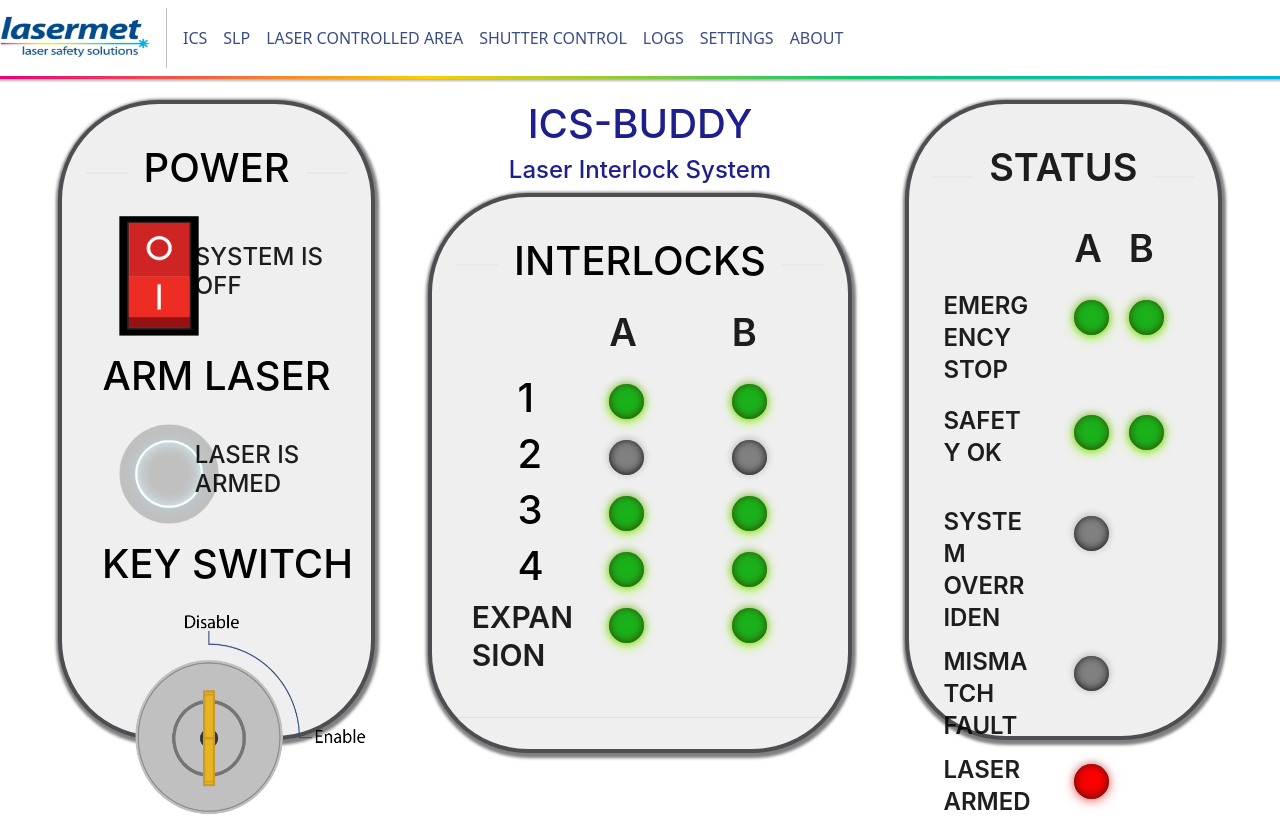
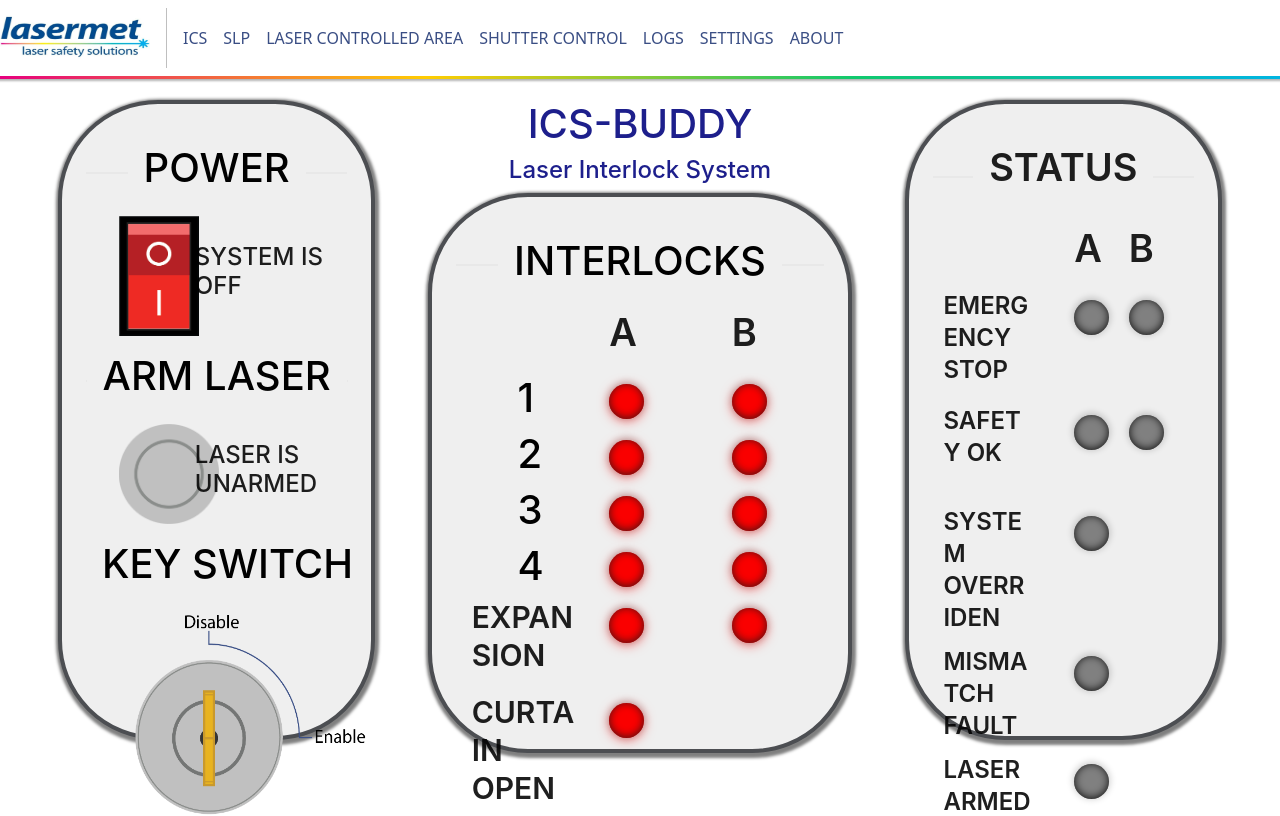
Before and after one commit to kobef1/ics_buddy, a React (Create React App) app: page / in a window 1280 px wide. Shown: the top 816 px of the page. Built offline with nearby package versions, Linux system fonts and the light colour scheme; no server answers.

Commit message:
connected to backend

```diff
--- a/package.json
+++ b/package.json
@@ -7,6 +7,7 @@
     "@testing-library/react": "^13.4.0",
     "@testing-library/user-event": "^13.5.0",
     "antd": "^5.11.5",
+    "axios": "^1.6.2",
     "bootstrap": "^5.3.2",
     "react": "^18.2.0",
     "react-bootstrap": "^2.9.1",
--- a/src/App.js
+++ b/src/App.js
@@ -5,18 +5,45 @@
 import ICS from './Pages/ics_buddy';
 import { Form, Button, Input, Modal, Select, Divider, message, Row, Col, Card, Typography } from "antd";
 import { Content, Header } from 'antd/es/layout/layout';
-import { useEffect } from 'react';
+import { useEffect, useState } from 'react';
+import axios from 'axios';
 
 function App() {
+  const [myData, setMyData] = useState({})
+  const [fetching, setFetching] = useState(false)
+  useEffect(() => {
+    const fetchData = async () => {
+      if (fetching) {
+        return
+      }
+      try {
+        setFetching(true)
+        axios({ method: 'get', url: 'http://localhost:8000/fetch' }).then((response) => {
+          setMyData(response.data)
+          console.log(response.data)
+        })
+      } catch (error) {
+        console.error(`Error fetching data: `, error)
+      } finally {
+        setFetching(false)
+      }
+    }
+
+    const intervalId = setInterval(() => {
+      fetchData()
+    }, 200)
+
+    return () => clearInterval(intervalId)
+
+  }, [myData])
   return (
-
     <>
       <div>
         <Nav_bar />
       </div>
 
       <Content style={{ marginTop: "100px" }}>
-        <ICS />
+        <ICS myData ={myData} />
       </Content>
     </>
   );
--- a/src/Components/navbar.jsx
+++ b/src/Components/navbar.jsx
@@ -1,14 +1,11 @@
 import Nav from 'react-bootstrap/Nav';
 import Navbar from 'react-bootstrap/Navbar';
-import NavDropdown from 'react-bootstrap/NavDropdown';
-import Dropdown from 'react-bootstrap/Dropdown';
 import 'bootstrap/dist/css/bootstrap.min.css';
 import './nav_bar.css';
-import { LogoutOutlined, UserOutlined, BugOutlined, AimOutlined, CalculatorOutlined, SearchOutlined,SelectOutlined, LineOutlined  } from '@ant-design/icons';
 import logo from './Logo.png';
 import React, { useState } from 'react';
 // import { NavLink } from 'react-router-dom';
-import { Form, Button, Input, Modal, Select, Divider, message } from 'antd';
+import {message } from 'antd';
 
 
 const user = ["Kobe", "Jayson", "Kat", "Paul", "Eugene", "Herb", "Jerico"];
--- a/src/Pages/ics_buddy.jsx
+++ b/src/Pages/ics_buddy.jsx
@@ -1,12 +1,15 @@
 
 import "bootstrap/dist/css/bootstrap.min.css";
 import './ics.css';
-import { Form, Button, Input, Modal, Select, Divider, message, Row, Col, Card, Typography, Table } from "antd";
-import ce from "./images/ce.png";
+import { Divider, Row, Col, Card, Typography} from "antd";
 
 // import  from './switch-on.png'
 
-function ICS() {
+function ICS({ myData }) {
+  const {il1a, il1b , il2a, il2b, il3a, il3b, il4a, il4b, expnA, expnB, esA, esB, safetyA, safetyB,
+    sysOverride, systemArmed, mismatch, keySwitchA } = myData
+  console.log(`AAAAAAAAAAAAAAAAA IL1A =`, il1a, typeof (il1a));
+
   return (
     <>
       <div style={{ margin: "0px 5px 0px 5px" }}>
@@ -29,14 +32,18 @@
                   <div>
                     {" "}
                     <img
-                      src={require("./images/switch-on.png")}
+                      src={
+                        il1a === "1"
+                          ? require("./images/switch-on.png")
+                          : require("./images/switch-off.png")
+                      }
                       width={80}
                       height={120}
                     />
                   </div>
                 </Col>
                 <Col span={14}>
-                  <h4>SYSTEM IS OFF</h4>
+                  <h4>SYSTEM IS {il1a === "1" ? "ON" : "OFF"}</h4>
                 </Col>
               </Row>
               <Divider>
@@ -46,13 +53,17 @@
                 <Col span={10} push={3}>
                   <img
                     class="click"
-                    src={require("./images/pushbutton-on2.png")}
+                    src={
+                      systemArmed === "0"
+                        ? require("./images/pushbutton-on2.png")
+                        : require("./images/pushbutton-off.png")
+                    }
                     width={100}
                     height={100}
                   />
                 </Col>
                 <Col span={14}>
-                  <h4>LASER IS ARMED</h4>
+                  <h4>LASER IS {il1a === "0" ? "ARMED" : "UNARMED"}</h4>
                 </Col>
               </Row>
               <Divider>
@@ -60,7 +71,11 @@
               </Divider>
               <Row align={"middle"} justify={"center"}>
                 <img
-                  src={require("./images/keyswitch-off.png")}
+                  src={
+                    keySwitchA === "1"
+                      ? require("./images/keyswitch-on.png")
+                      : require("./images/keyswitch-off.png")
+                  }
                   width={330}
                   height={230}
                 />
@@ -100,12 +115,12 @@
                 </Col>
                 <Col span={4} push={4}>
                   <div class="led-box">
-                    <div class="led-green"></div>
+                    <div class={il1a === "1" ? "led-green" : "led-red"}></div>
                   </div>
                 </Col>
                 <Col span={4} push={8}>
                   <div class="led-box">
-                    <div class="led-green"></div>
+                    <div class={il1b === "1" ? "led-green" : "led-red"}></div>
                   </div>
                 </Col>
               </Row>
@@ -115,12 +130,12 @@
                 </Col>
                 <Col span={4} push={4}>
                   <div class="led-box">
-                    <div class="led-off"></div>
+                    <div class={il2a === "1" ? "led-green" : "led-red"}></div>
                   </div>
                 </Col>
                 <Col span={4} push={8}>
                   <div class="led-box">
-                    <div class="led-off"></div>
+                    <div class={il2b === "1" ? "led-green" : "led-red"}></div>
                   </div>
                 </Col>
               </Row>
@@ -130,12 +145,12 @@
                 </Col>
                 <Col span={4} push={4}>
                   <div class="led-box">
-                    <div class="led-green"></div>
+                    <div class={il3a === "1" ? "led-green" : "led-red"}></div>
                   </div>
                 </Col>
                 <Col span={4} push={8}>
                   <div class="led-box">
-                    <div class="led-green"></div>
+                    <div class={il3b === "1" ? "led-green" : "led-red"}></div>
                   </div>
                 </Col>
               </Row>
@@ -145,12 +160,12 @@
                 </Col>
                 <Col span={4} push={4}>
                   <div class="led-box">
-                    <div class="led-green"></div>
+                    <div class={il4a === "1" ? "led-green" : "led-red"}></div>
                   </div>
                 </Col>
                 <Col span={4} push={8}>
                   <div class="led-box">
-                    <div class="led-green"></div>
+                    <div class={il4b === "1" ? "led-green" : "led-red"}></div>
                   </div>
                 </Col>
               </Row>
@@ -162,17 +177,33 @@
                 </Col>
                 <Col span={4} push={3}>
                   <div class="led-box">
-                    <div class="led-green"></div>
+                    <div class={expnA === "1" ? "led-green" : "led-red"}></div>
                   </div>
                 </Col>
                 <Col span={4} push={7}>
                   <div class="led-box">
-                    <div class="led-green"></div>
+                    <div class={expnB === "1" ? "led-green" : "led-red"}></div>
                   </div>
                 </Col>
               </Row>
 
-              <Divider></Divider>
+              <Row>
+                <Col span={7} push={1}>
+                  <Typography.Title>
+                    <h2>CURTAIN OPEN</h2>
+                  </Typography.Title>
+                </Col>
+                <Col span={4} push={3}>
+                  <div class="led-box">
+                    <div class={expnB === "1" ? "led-green" : "led-red"}></div>
+                  </div>
+                </Col>
+              </Row>
+              <Row justify={"center"}>
+                <div style={{ border: '2px solid', borderRadius: '10px', width: '300px', height: '80px' }}>
+                  <h2 style={{alignItems:'middle'}}>ALIGNMENT MODE</h2>
+              </div>
+              </Row>
             </Card>
           </Col>
           <Col span={6} push={3}>
@@ -206,12 +237,12 @@
                 </Col>
                 <Col span={4} push={5}>
                   <div class="led-box">
-                    <div class="led-green"></div>
+                    <div class={esA === "0" ? "led-green" : "led-off"}></div>
                   </div>
                 </Col>
                 <Col span={4} push={6}>
                   <div class="led-box">
-                    <div class="led-green"></div>
+                    <div class={esB === "0" ? "led-green" : "led-off"}></div>
                   </div>
                 </Col>
               </Row>
@@ -223,12 +254,16 @@
                 </Col>
                 <Col span={4} push={5}>
                   <div class="led-box">
-                    <div class="led-green"></div>
+                    <div
+                      class={safetyA === "1" ? "led-green" : "led-off"}
+                    ></div>
                   </div>
                 </Col>
                 <Col span={4} push={6}>
                   <div class="led-box">
-                    <div class="led-green"></div>
+                    <div
+                      class={safetyB === "1" ? "led-green" : "led-off"}
+                    ></div>
                   </div>
                 </Col>
               </Row>
@@ -240,7 +275,9 @@
                 </Col>
                 <Col span={4} push={5}>
                   <div class="led-box">
-                    <div class="led-off"></div>
+                    <div
+                      class={sysOverride === "0" ? "led-red" : "led-off"}
+                    ></div>
                   </div>
                 </Col>
                 <Col span={4} push={6}></Col>
@@ -253,7 +290,7 @@
                 </Col>
                 <Col span={4} push={5}>
                   <div class="led-box">
-                    <div class="led-off"></div>
+                    <div class={mismatch === "0" ? "led-red" : "led-off"}></div>
                   </div>
                 </Col>
                 <Col span={4} push={6}></Col>
@@ -266,7 +303,9 @@
                 </Col>
                 <Col span={4} push={3}>
                   <div class="led-box">
-                    <div class="led-red"></div>
+                    <div
+                      class={systemArmed === "0" ? "led-red" : "led-off"}
+                    ></div>
                   </div>
                 </Col>
                 <Col span={4} push={6}></Col>
```
Also changed, not shown: 1 other file (tests, documents, lock files or other folders).
